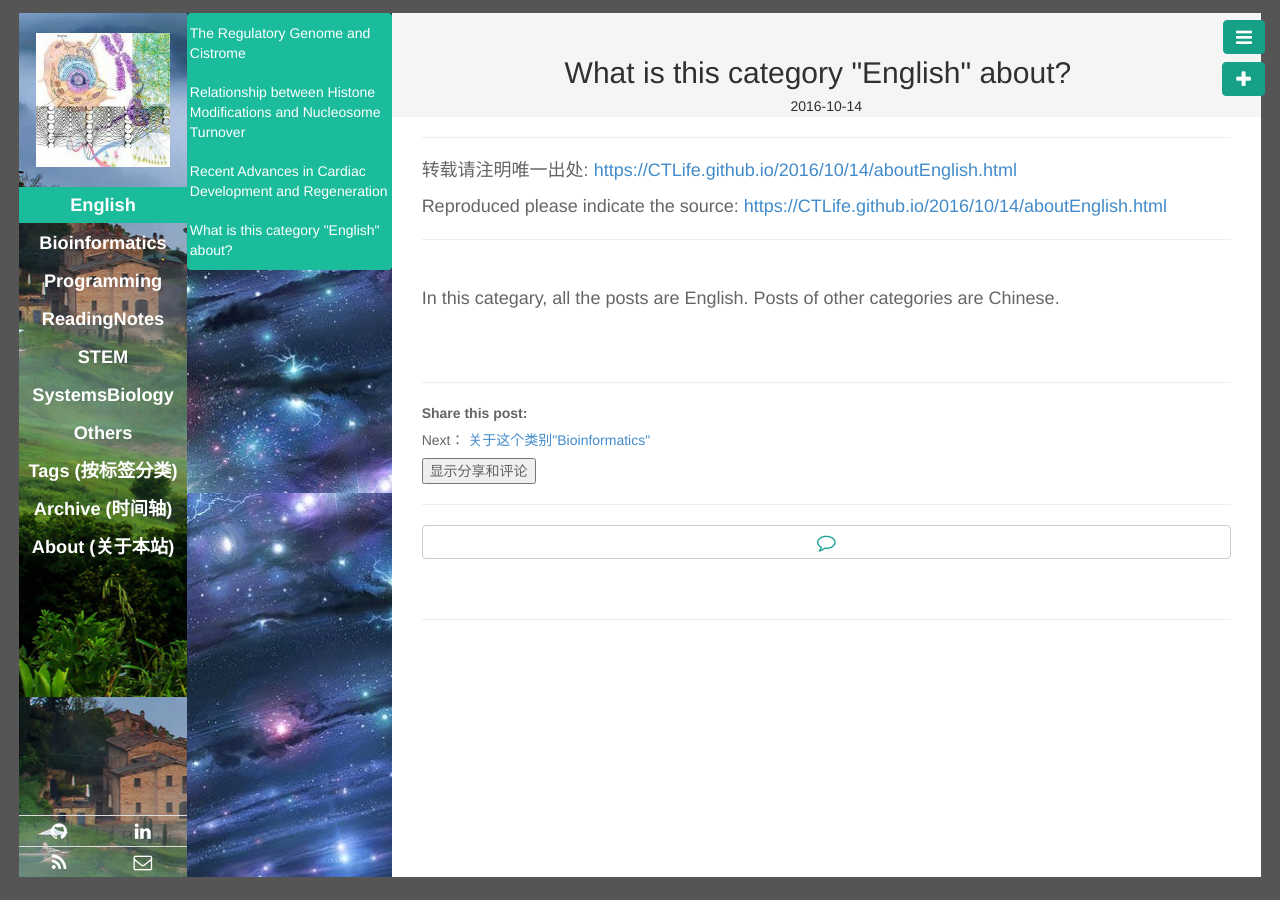
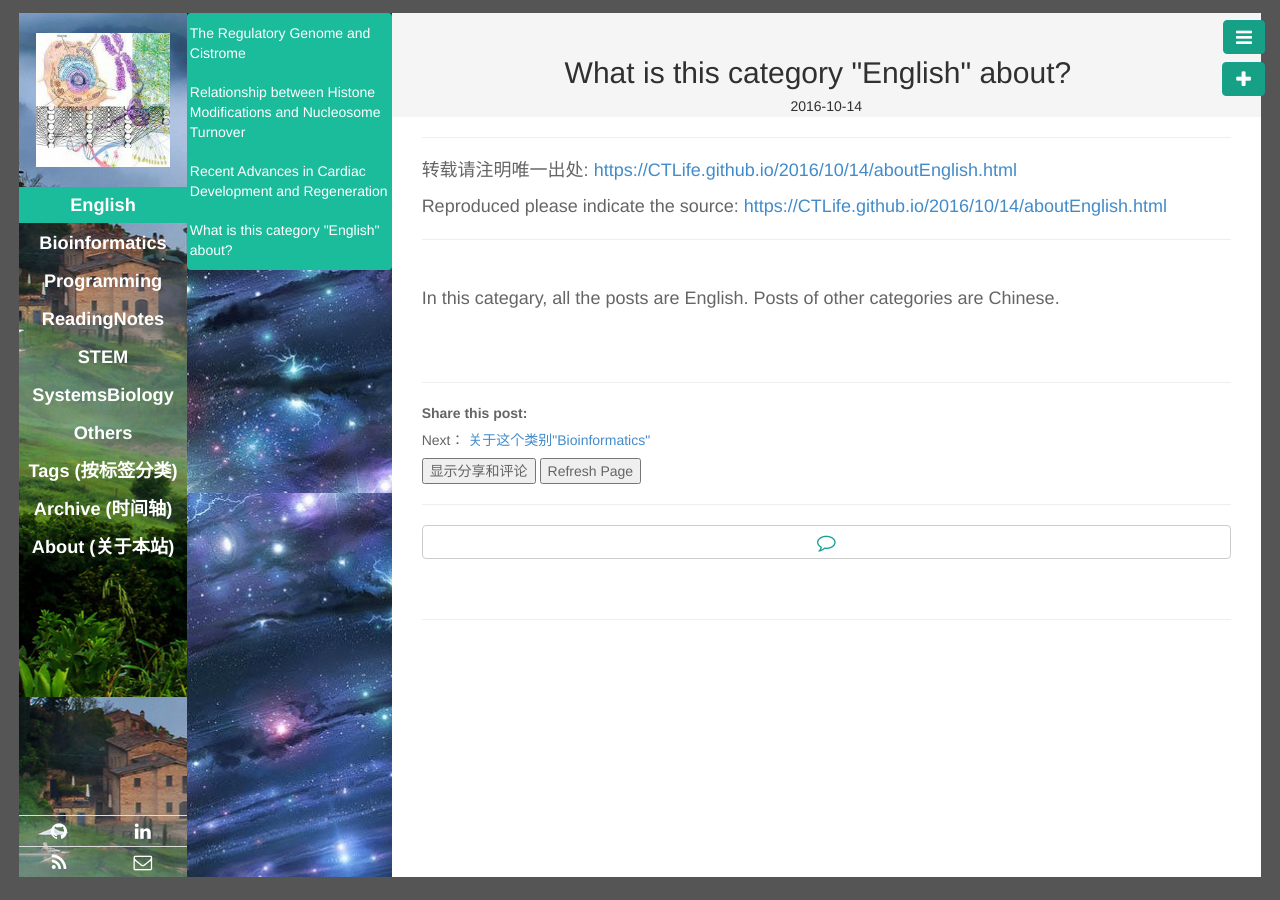
Before and after one commit to CTLife/CTLife.github.io, a Jekyll site: the page built from _posts/English/2016-10-14-aboutEnglish.md, in a window 1280 px wide. Built offline with Jekyll 4.4.1, drawn with Linux system fonts in a browser that asks for light colours; Markdown is read by kramdown in place of the engine named in the settings; comment, search, counter and statistics services are not loaded.

Commit message:
Update post.html

```diff
--- a/_layouts/post.html
+++ b/_layouts/post.html
@@ -36,6 +36,7 @@ layout: base
         </div>
 
     <button type="button"  class="am-btn am-btn-default am-btn-xs am-text-secondary" data-id="99"  data-type=1><span class="am-icon-pencil-square-o"></span>显示分享和评论</button>
+    <input type="button" value="Refresh Page" onClick="window.location.reload()">
 
     <hr>
     {% include disqus.html %}
```
